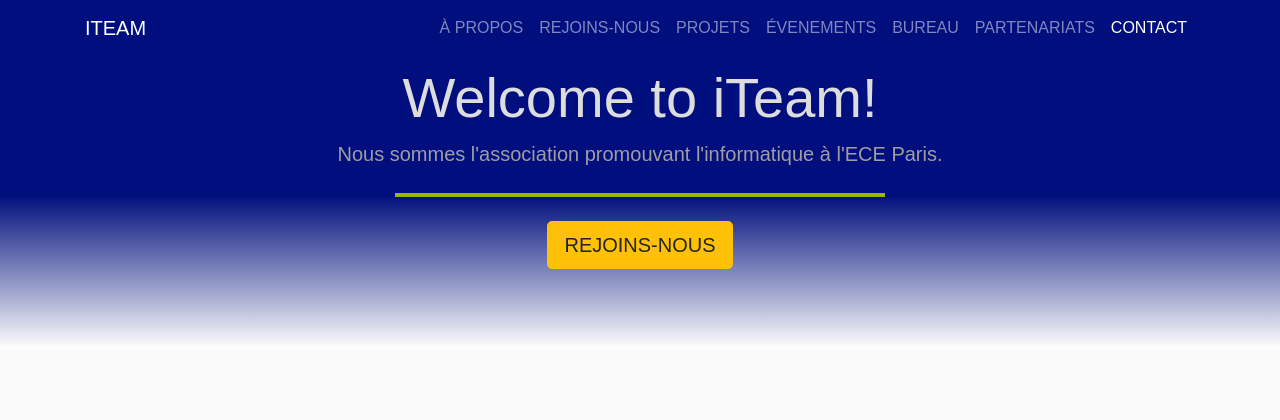
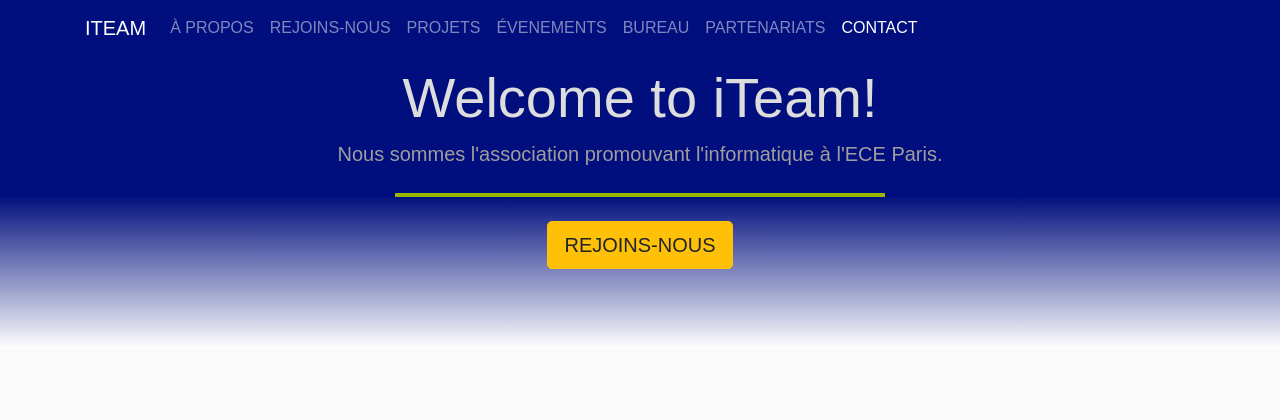
Before and after one commit to VivienECE/iteam-web, a PHP site: page /index.php in a window 1280 px wide. Shown: the top 420 px of the page. Run offline with PHP 8.4, Linux system fonts and the light colour scheme; some libraries are stand-ins or nearby versions; some web fonts are replaced.

Commit message:
Update menu.php
mr-auto -> ajuste barre menu à gauche

```diff
--- a/iteam/menu/menu.php
+++ b/iteam/menu/menu.php
@@ -7,7 +7,7 @@
         <span class="navbar-toggler-icon"></span>
         </button>
         <div class="collapse navbar-collapse" id="navbarResponsive">
-        <ul class="navbar-nav ml-auto">
+        <ul class="navbar-nav mr-auto">
             <li class="nav-item">
             <a class="nav-link js-scroll-trigger" href="#apropos">À PROPOS</a>
             </li>
```
